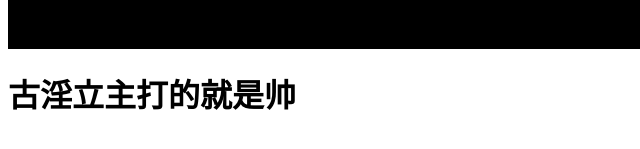
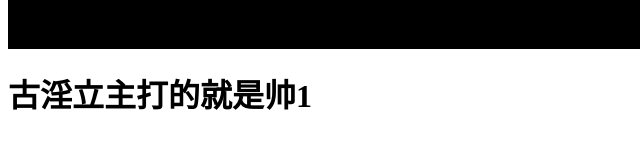
Before and after one commit to GuYinLi/GuYinLi.github.io, a plain HTML site: page index.html in a window 1280 px wide. Shown: the part 559-708 px from the top of the page, 0-640 px from the left. Drawn offline with Linux system fonts and the light colour scheme.

Commit message:
Update index.html

```diff
--- a/index.html
+++ b/index.html
@@ -4,5 +4,5 @@
     <body>
         <img src="2.png" />
     </body>
-        <h1>古淫立主打的就是帅</h1>
+        <h1>古淫立主打的就是帅1</h1>
 </html>
```
